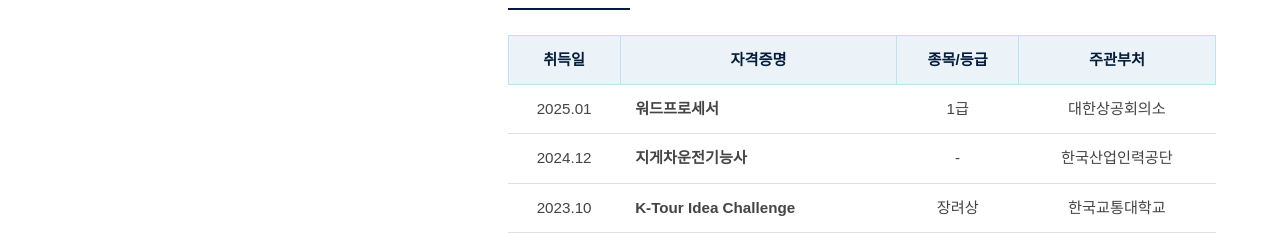
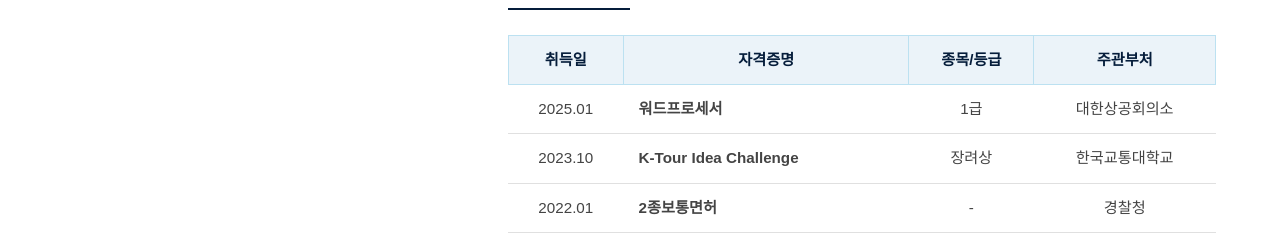
Before and after one commit to GH-Kim12/kim-s-portpolio, a React (Vite) app: page / in a window 1280 px wide. Shown: the part 1640-1873 px from the top of the page. Built offline with nearby package versions, Linux system fonts and the light colour scheme.

Commit message:
260519 자격사항 수정(지게차 삭제)

```diff
--- a/src/Profile/Profile.tsx
+++ b/src/Profile/Profile.tsx
@@ -8,12 +8,12 @@
       grade: "1급",
       authority: "대한상공회의소",
     },
-    {
-      date: "2024.12",
-      name: "지게차운전기능사",
-      grade: "-",
-      authority: "한국산업인력공단",
-    },
+    // {
+    //   date: "2024.12",
+    //   name: "지게차운전기능사",
+    //   grade: "-",
+    //   authority: "한국산업인력공단",
+    // },
     {
       date: "2023.10",
       name: "K-Tour Idea Challenge",
```
